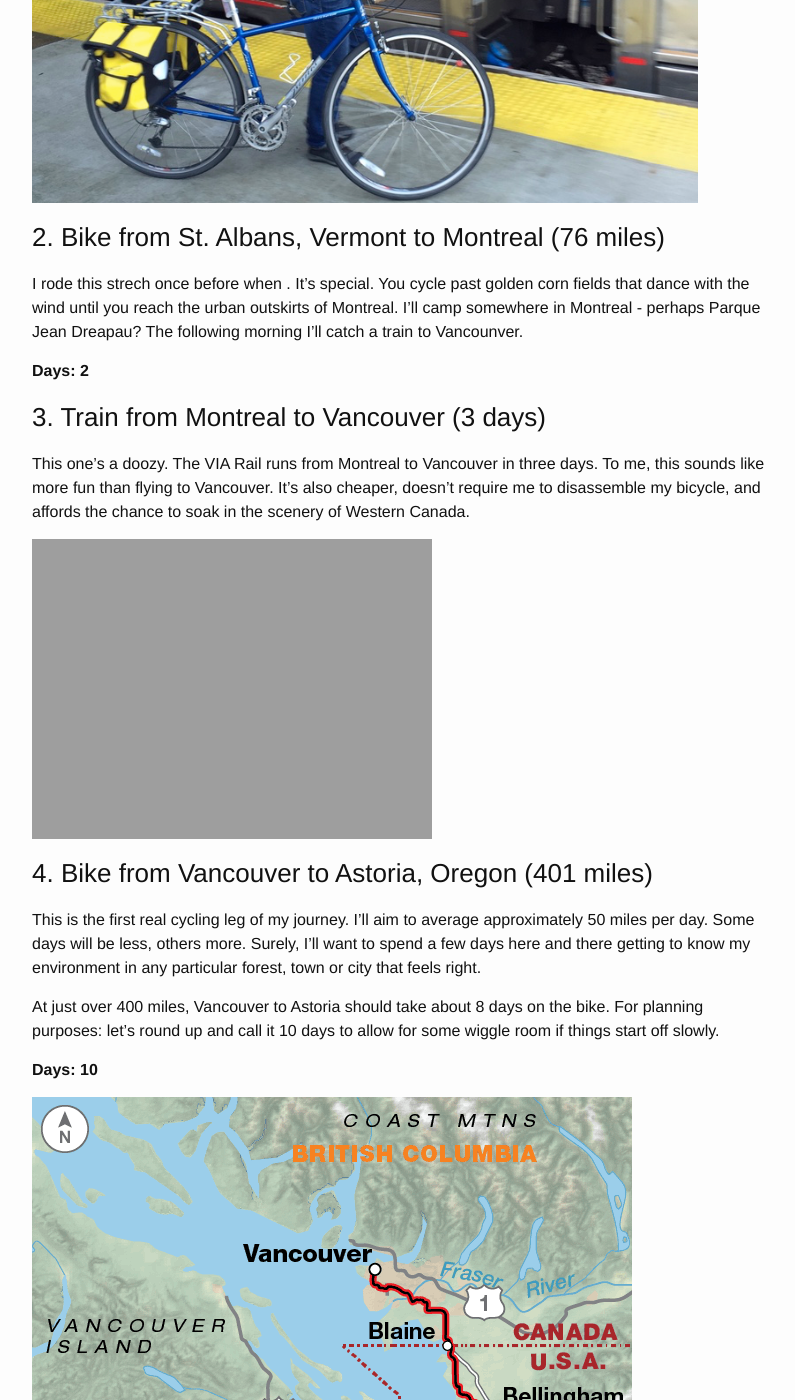
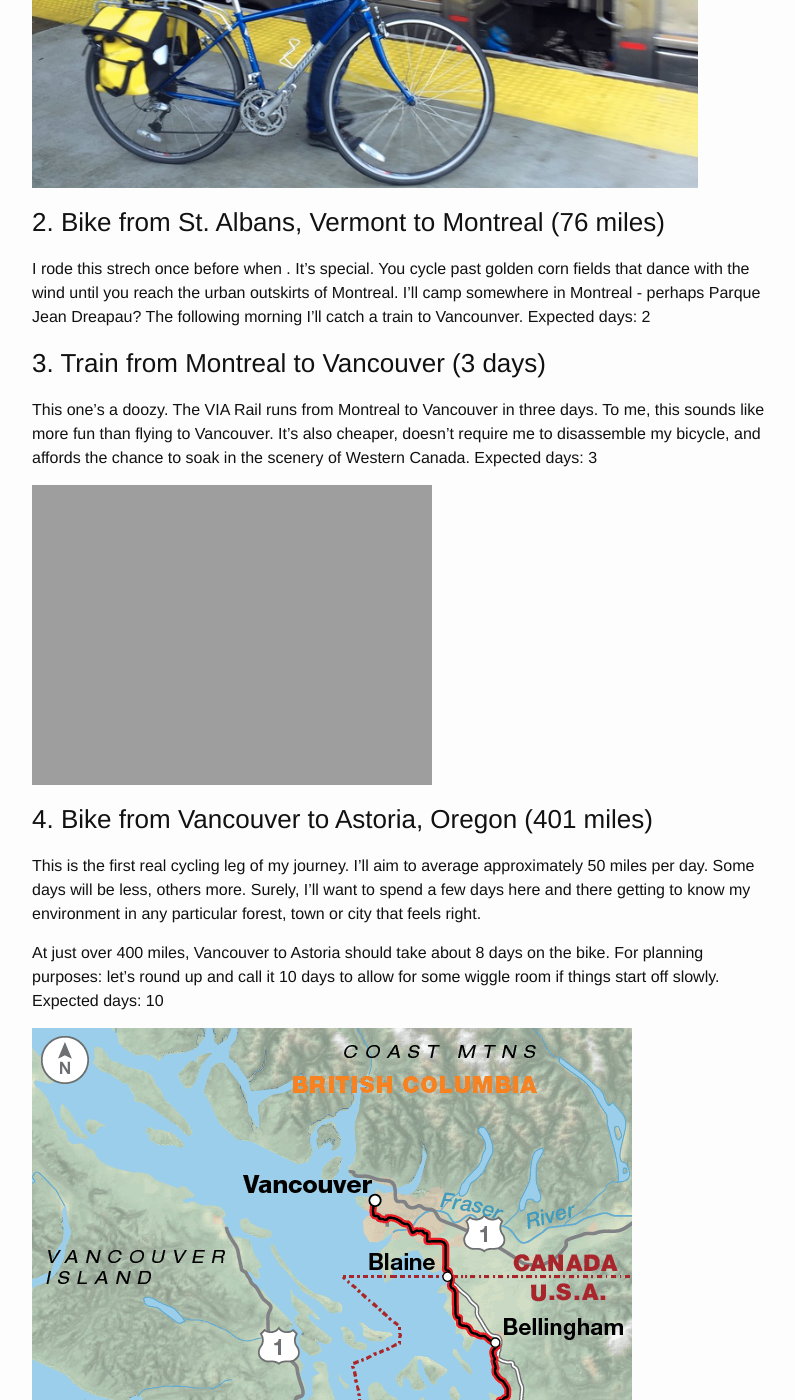
Before and after one commit to willgeary/willgeary.github.io, a Jekyll site: the page built from _posts/2016-05-20-biking-from-vancouver-to-los-angeles.markdown, in a window 1280 px wide and 1400 px high, scrolled down 1155 px. Shown: the whole window, without its empty margins (238-1033 px from the left). Built offline with Jekyll 4.4.1, drawn with Linux system fonts in a browser that asks for light colours; nearby versions of some CDN libraries; some of the changed text lies outside the part shown.

Commit message:
save my work

```diff
--- a/_posts/2016-05-20-biking-from-vancouver-to-los-angeles.markdown
+++ b/_posts/2016-05-20-biking-from-vancouver-to-los-angeles.markdown
@@ -15,21 +15,17 @@ The trip will look something like:
 
 ### 1. Train from New York to St. Albans, Vermont
 
-I'll be starting the voyage from my home in New York City. Good news: As of May 1 2016, Amtrak allows passengers to [bring bikes on-board](http://media.amtrak.com/2016/04/amtrak-now-offers-bike-service-on-the-vermonter/) the *Vermonter* train. Just in time. I'll plan to take the train up from New York to St. Albans, a small city in Vermont north of Burlington and south of the Canadian Border.
-
-**Days: 1**
+I'll be starting the voyage from my home in New York City. Good news: As of May 1 2016, Amtrak allows passengers to [bring bikes on-board](http://media.amtrak.com/2016/04/amtrak-now-offers-bike-service-on-the-vermonter/) the *Vermonter* train. Just in time. I'll plan to take the train up from New York to St. Albans, a small city in Vermont north of Burlington and south of the Canadian Border. Expected days: 1
 
 ![fig]({{ site.url }}/assets/2016-05-20-vermonter.png)
 
 ### 2. Bike from St. Albans, Vermont to Montreal (76 miles)
 
-I rode this strech once before when . It's special. You cycle past golden corn fields that dance with the wind until you reach the urban outskirts of Montreal. I'll camp somewhere in Montreal - perhaps Parque Jean Dreapau? The following morning I'll catch a train to Vancounver.
-
-**Days: 2**
+I rode this strech once before when . It's special. You cycle past golden corn fields that dance with the wind until you reach the urban outskirts of Montreal. I'll camp somewhere in Montreal - perhaps Parque Jean Dreapau? The following morning I'll catch a train to Vancounver. Expected days: 2
 
 ### 3. Train from Montreal to Vancouver (3 days)
 
-This one's a doozy. The VIA Rail runs from Montreal to Vancouver in three days. To me, this sounds like more fun than flying to Vancouver. It's also cheaper, doesn't require me to disassemble my bicycle, and affords the chance to soak in the scenery of Western Canada.
+This one's a doozy. The VIA Rail runs from Montreal to Vancouver in three days. To me, this sounds like more fun than flying to Vancouver. It's also cheaper, doesn't require me to disassemble my bicycle, and affords the chance to soak in the scenery of Western Canada. Expected days: 3
 
 ![fig]({{ site.url }}/assets/2016-05-20-via-rail-thru-canada.jpg)
 
@@ -37,12 +33,9 @@ This one's a doozy. The VIA Rail runs from Montreal to Vancouver in three days.
 
 This is the first real cycling leg of my journey. I'll aim to average approximately 50 miles per day. Some days will be less, others more. Surely, I'll want to spend a few days here and there getting to know my environment in any particular forest, town or city that feels right.
 
-At just over 400 miles, Vancouver to Astoria should take about 8 days on the bike. For planning purposes: let's round up and call it 10 days to allow for some wiggle room if things start off slowly.
-
-**Days: 10**
+At just over 400 miles, Vancouver to Astoria should take about 8 days on the bike. For planning purposes: let's round up and call it 10 days to allow for some wiggle room if things start off slowly. Expected days: 10
 
 ![fig]({{ site.url }}/assets/2016-05-20-vancouver-astoria.gif)
-
 
 ### 5. Bike from Astoria, Oregon to Crescent City, CA (407 miles)
 
```
Also changed, not shown: other parts of _posts/2016-05-20-biking-from-vancouver-to-los-angeles.markdown (+1 -1 lines).
